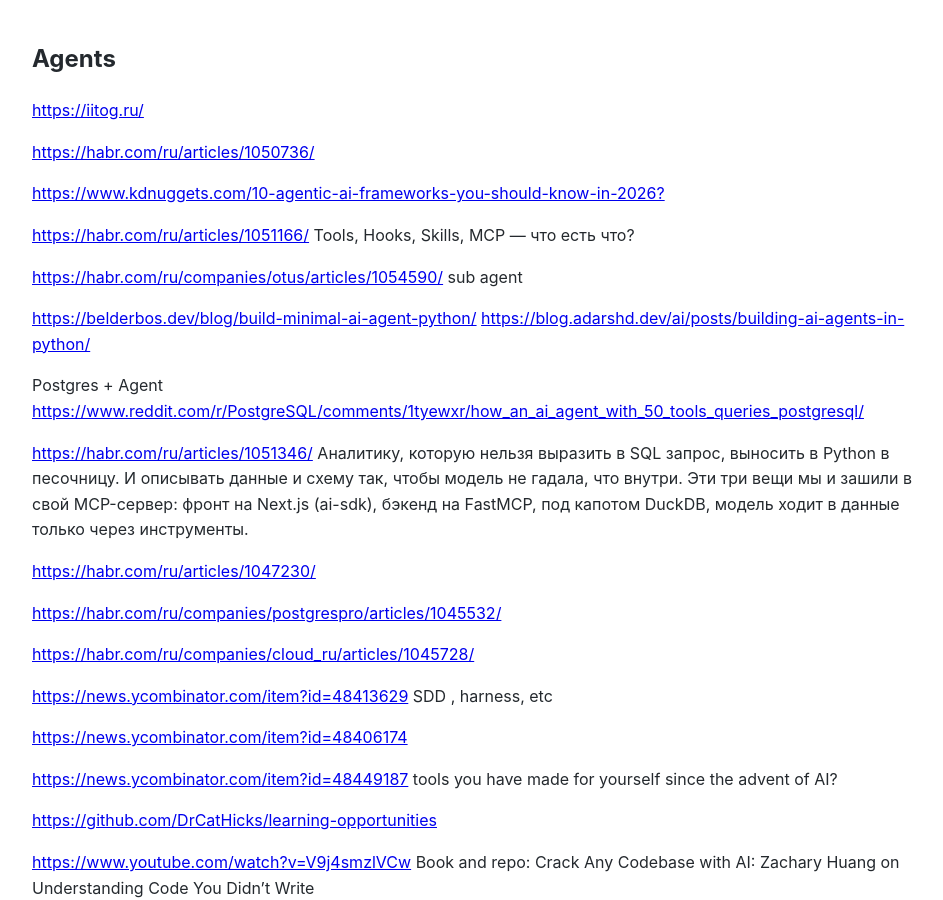
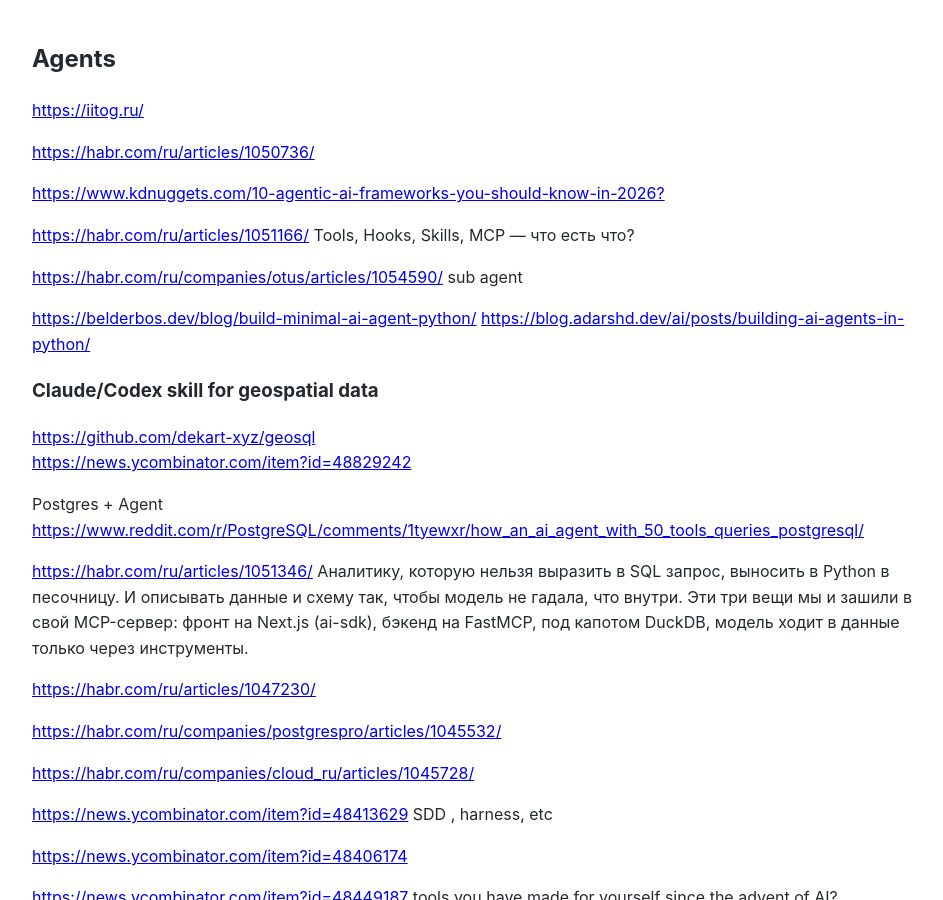
Before and after one commit to Michael-Lubinsky/michael-lubinsky.github.com, a Jekyll site: the page built from ml/agent.md, in a window 1280 px wide and 900 px high. Shown: the whole window, without its empty margins (158-1101 px from the left). Built offline with Jekyll 4.4.1, drawn with Linux system fonts in a browser that asks for light colours; our own code applies the rules of GitHub Pages for plain Markdown files.

Commit message:
Update agent.md

```diff
--- a/ml/agent.md
+++ b/ml/agent.md
@@ -12,6 +12,10 @@
 
 <https://belderbos.dev/blog/build-minimal-ai-agent-python/>
 <https://blog.adarshd.dev/ai/posts/building-ai-agents-in-python/>
+
+### Claude/Codex skill for geospatial data
+<https://github.com/dekart-xyz/geosql>
+<https://news.ycombinator.com/item?id=48829242>
 
 Postgres + Agent
 <https://www.reddit.com/r/PostgreSQL/comments/1tyewxr/how_an_ai_agent_with_50_tools_queries_postgresql/>
```
